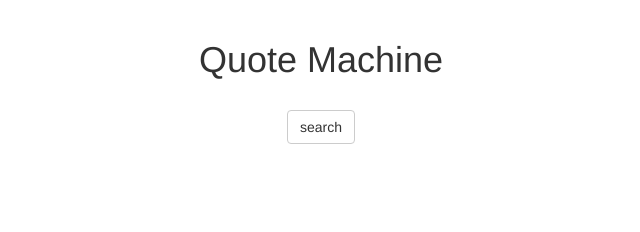
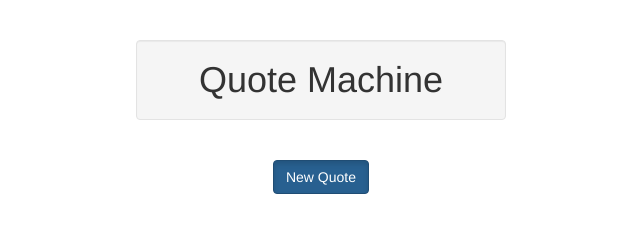
Before and after one commit to JohnnyLamb/quote_machine, a plain HTML site: page index.html in a window 1280 px wide. Shown: the whole page, without its empty margins (319-959 px from the left). Drawn offline with nearby package versions, Linux system fonts and the light colour scheme.

Commit message:
some more css

```diff
--- a/css/main.css
+++ b/css/main.css
@@ -3,5 +3,4 @@
   max-width: 400px;
   padding-top: 20px;
   text-align: center;
-
 }
--- a/index.html
+++ b/index.html
@@ -10,33 +10,17 @@
   </head>
   <body>
 
- <div class="container">
-      <h1>Quote Machine</h1>
+    <div class="container">
+      <h1 class="well">Quote Machine</h1>
         <br>
-          <form>
-
             <div>
-              <input type="submit" id="search-submit" class="btn btn-default" value="search">
+              <button type="button" class="btn btn-primary btn-md active">New Quote</button>
             </div>
-          </form>
-
-        <div><br></br></div>
-
+          <br>
       <div class="results-area">
-
       </div>
-        <div>
-        </div>
-
-        <div>
-        </div>
-        <div>
-        </div>
-        <div class="group">
-        </div>
-
-
-    </div>
+      <div class="group">
+      </div>
     </div>
 
     <script src="https://code.jquery.com/jquery-2.1.4.min.js"></script>
```
